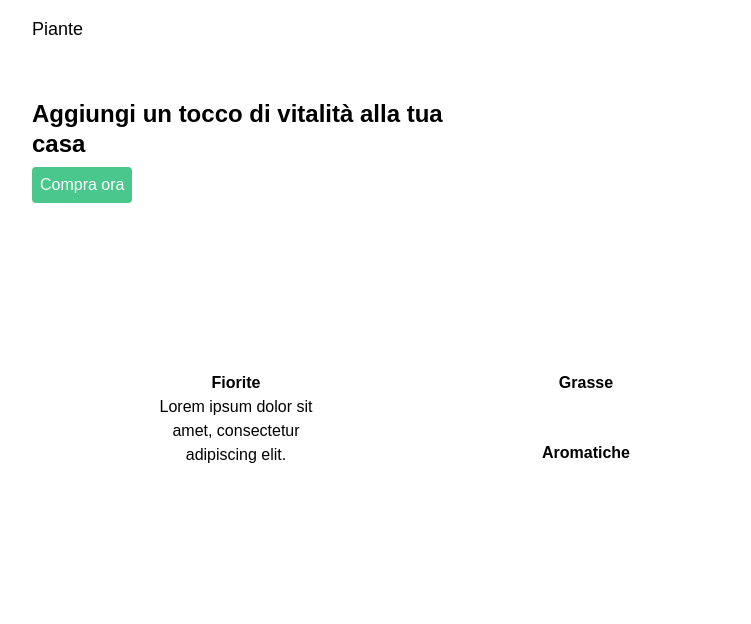
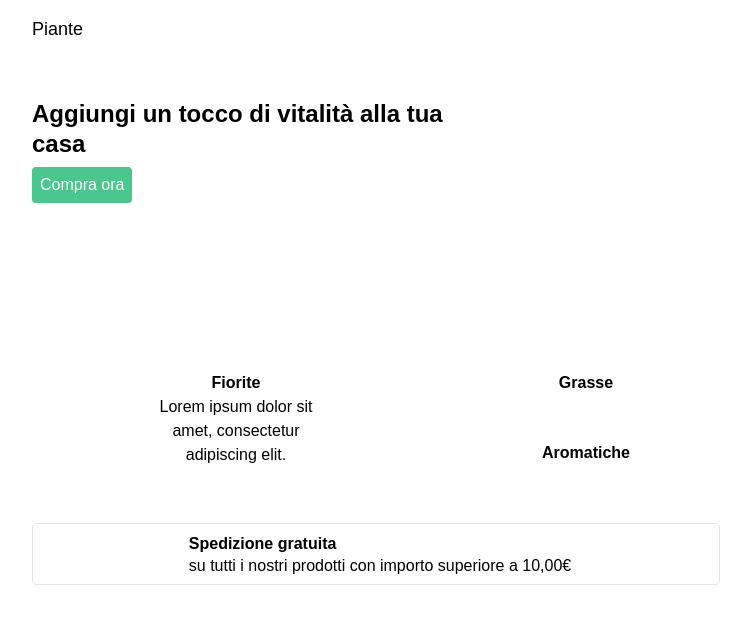
Before and after one commit to riccardofano/ecommerce-piante, a Next.js app: page / in a window 1280 px wide. Shown: the top 624 px of the page, without its empty margins (264-1015 px from the left). Built offline with nearby package versions, Linux system fonts and the light colour scheme.

Commit message:
add delivery section

```diff
--- /dev/null
+++ b/components/delivery.tsx
@@ -0,0 +1,16 @@
+import { Icon } from "@iconify/react";
+import truckLine from "@iconify/icons-clarity/truck-line";
+
+export default function delivery() {
+  return (
+    <div className="flex gap-2 items-center justify-center p-2 border-solid border-gray-light border mt-10 rounded">
+      <Icon icon={truckLine} className="text-5xl w-32" />
+      <div>
+        <h1 className="font-bold">Spedizione gratuita</h1>
+        <p className="leading-tight">
+          su tutti i nostri prodotti con importo superiore a 10,00€
+        </p>
+      </div>
+    </div>
+  );
+}
--- a/pages/index.tsx
+++ b/pages/index.tsx
@@ -2,6 +2,7 @@ import Head from "next/head";
 import Navbar from "../components/navbar";
 import Hero from "../components/hero";
 import Categories from "../components/categories";
+import Delivery from "../components/delivery";
 
 export default function Home() {
   return (
@@ -15,6 +16,7 @@ export default function Home() {
       <Hero />
       <div className="container">
         <Categories />
+        <Delivery />
       </div>
     </>
   );
```
